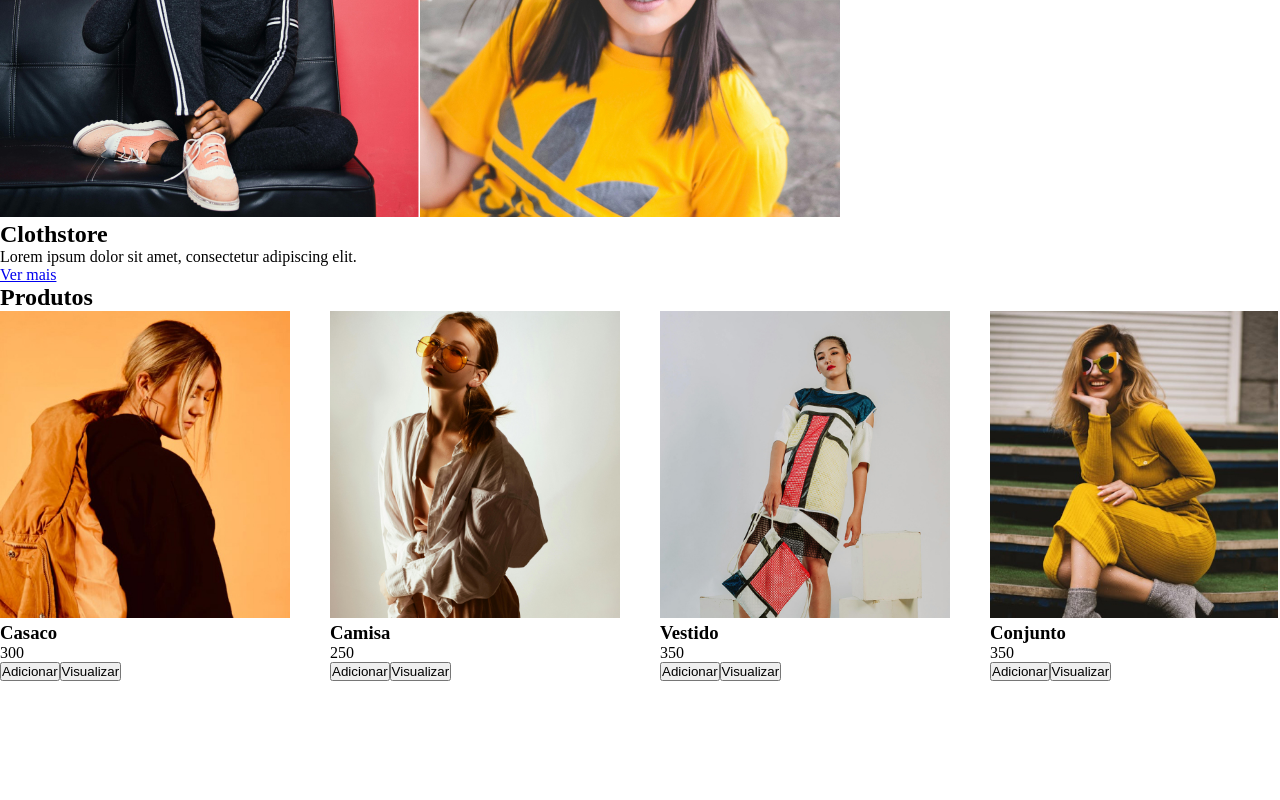
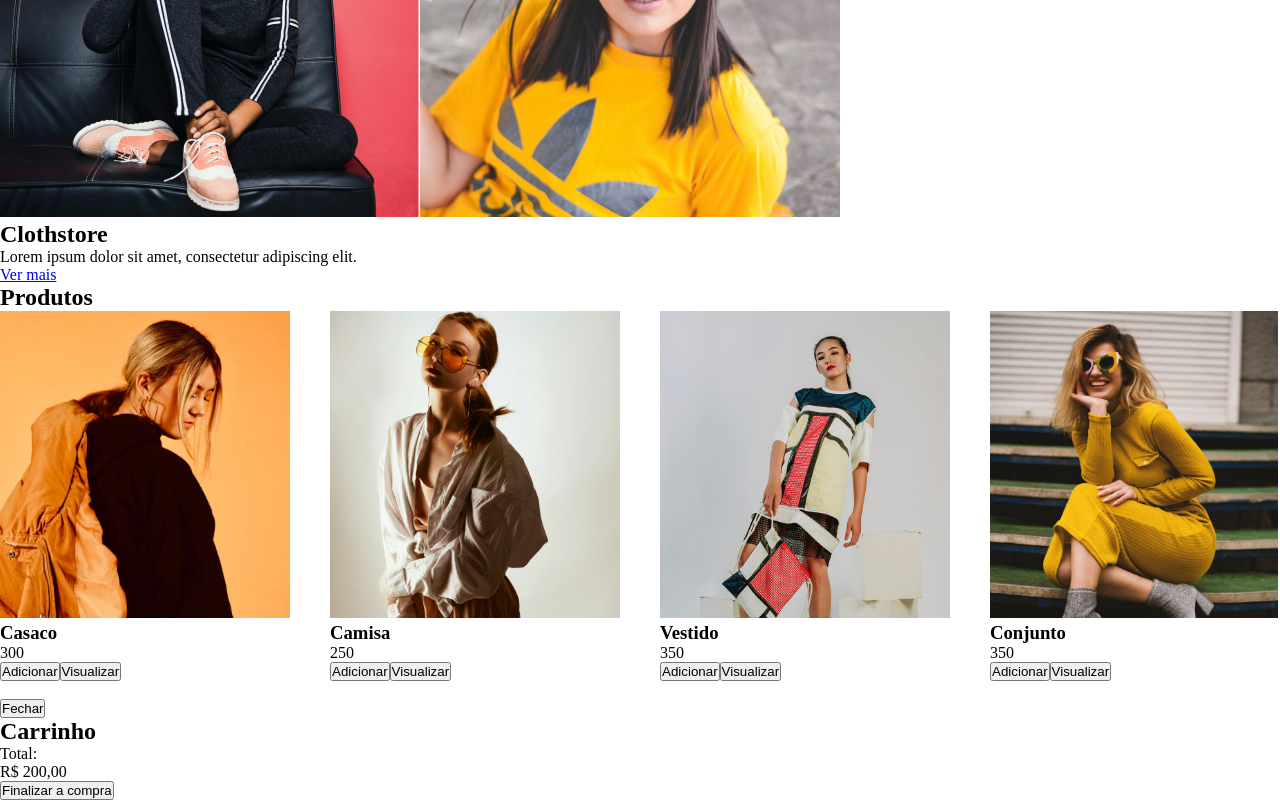
Before and after one commit to josedasilva123/react2-projeto, a React (Vite) app: page / in a window 1280 px wide. Shown: the part 1181-1981 px from the top of the page. Before the commit the page ends 1880 px from the top, so only its background shows below. Built offline with nearby package versions, Linux system fonts and the light colour scheme; the HTML template or start-up script is replaced by a standard one.

Commit message:
modal cart

```diff
--- a/src/components/fragments/ProductCard/index.tsx
+++ b/src/components/fragments/cards/ProductCard/index.tsx
@@ -1,4 +1,4 @@
-import { IProduct } from "../../../interfaces/product.interface"
+import { IProduct } from "../../../../interfaces/product.interface"
 
 interface Props{
     product: IProduct;
--- /dev/null
+++ b/src/components/fragments/modals/CartModal/index.tsx
@@ -0,0 +1,17 @@
+import { Modal } from "../Modal";
+
+export function CartModal(){
+    return(
+        <Modal onClose={() => console.log("Fechar")}>
+            <h2>Carrinho</h2>
+            <ul>
+                {/* componentes CartProductCard */}
+            </ul>
+            <div>
+                <p>Total:</p>
+                <p>R$ 200,00</p>
+                <button>Finalizar a compra</button>
+            </div>
+        </Modal>
+    )
+}
--- a/src/components/sections/ProductsSection/index.tsx
+++ b/src/components/sections/ProductsSection/index.tsx
@@ -1,5 +1,5 @@
 import { productList } from "../../../data/product.data";
-import { ProductCard } from "../../fragments/ProductCard";
+import { ProductCard } from "../../fragments/cards/ProductCard";
 import { Swiper, SwiperSlide } from "swiper/react";
 import { Pagination } from "swiper/modules";
 import 'swiper/css/pagination';
--- a/src/interfaces/product.interface.ts
+++ b/src/interfaces/product.interface.ts
@@ -4,3 +4,7 @@ export interface IProduct{
     price: number;
     img: string;
 }
+
+export interface ICartProduct extends IProduct{
+    quantity: number;
+}
--- a/src/pages/HomePage/index.tsx
+++ b/src/pages/HomePage/index.tsx
@@ -1,3 +1,4 @@
+import { CartModal } from "../../components/fragments/modals/CartModal";
 import { BannerSection } from "../../components/sections/BannerSection";
 import { ProductsSection } from "../../components/sections/ProductsSection";
 
@@ -6,6 +7,7 @@ export function HomePage(){
         <>
             <BannerSection />
             <ProductsSection />
+            <CartModal />
         </>
     )
 }
```
Also changed, not shown: src/components/fragments/cards/CartProductCard/index.tsx (added, +22 -0 lines), src/components/fragments/modals/Modal/index.tsx (renamed from src/components/fragments/Modal/index.tsx).
